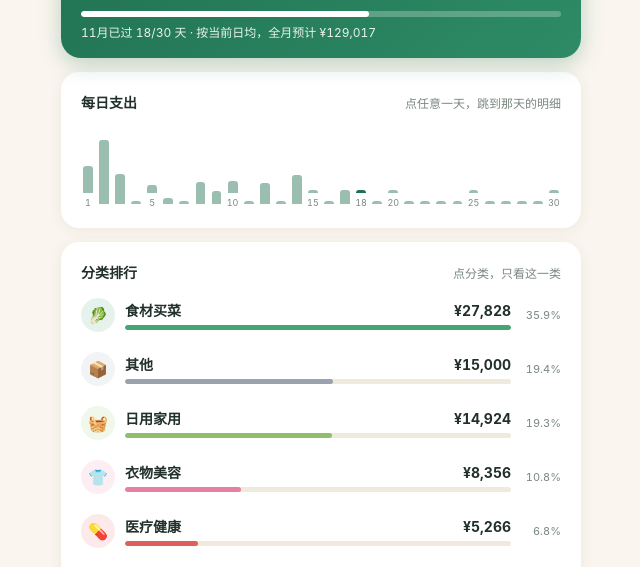
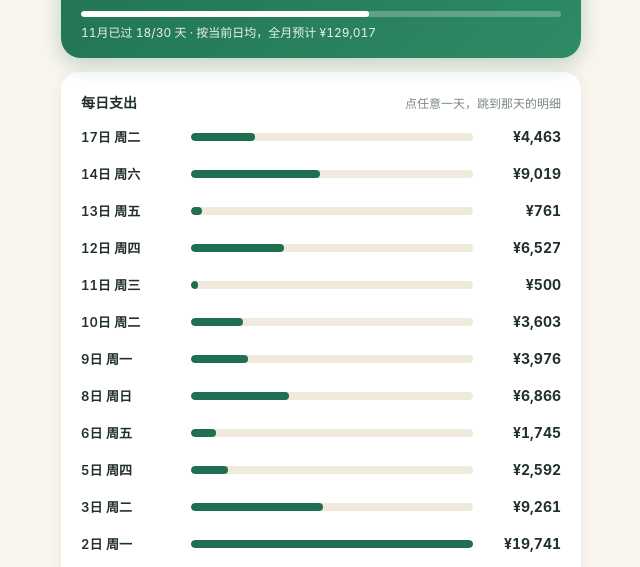
Before and after one commit to 522027002yyf-spec/notes-2026, a plain HTML site: page index.html in a window 1280 px wide. Shown: the part 228-795 px from the top of the page, without its empty margins (319-959 px from the left). Drawn offline with Linux system fonts and the light colour scheme.

Commit message:
Publish index.html (shared ledger)

```diff
--- a/index.html
+++ b/index.html
@@ -41,13 +41,15 @@
   .hero .prog .bar i{ display:block; height:100%; background:#fff; border-radius:3px; }
   .hero .prog .txt{ font-size:12px; opacity:.9; margin-top:6px; font-variant-numeric:tabular-nums; }
   .hero .cny-line{ font-size:12px; opacity:.9; margin-top:8px; font-variant-numeric:tabular-nums; position:relative; }
-  /* 趋势 */
-  .trend{ display:flex; align-items:flex-end; gap:2px; height:88px; margin-top:8px; }
-  .trend .col{ flex:1; display:flex; flex-direction:column; align-items:center; justify-content:flex-end; height:100%; min-width:0; cursor:pointer; border-radius:6px; padding-top:4px; }
-  .trend .col:active{ background:var(--press); }
-  .trend .b{ width:70%; max-width:14px; border-radius:3px 3px 0 0; background:var(--accent); opacity:.45; min-height:2px; }
-  .trend .col.today .b{ opacity:1; }
-  .trend .col .d{ font-size:9px; color:var(--muted); margin-top:4px; font-variant-numeric:tabular-nums; }
+  /* 每日支出（横向条） */
+  .drow{ display:flex; align-items:center; gap:10px; padding:9px 8px; margin:0 -8px; border-radius:10px; cursor:pointer; }
+  .drow:active{ background:var(--press); }
+  .drow .dd{ width:100px; flex:none; font-size:13px; color:var(--muted); font-variant-numeric:tabular-nums; }
+  .drow .dd b{ color:var(--ink); font-weight:600; }
+  .drow .dbar{ flex:1; height:8px; border-radius:4px; background:var(--track); overflow:hidden; }
+  .drow .dbar i{ display:block; height:100%; border-radius:4px; background:var(--accent); }
+  .drow.today .dbar i{ background:var(--accent2); }
+  .drow .damt{ min-width:78px; text-align:right; font-size:14px; font-weight:700; font-variant-numeric:tabular-nums; flex:none; }
   .trend-empty{ color:var(--muted); font-size:13px; text-align:center; padding:18px 0 8px; }
   /* 分类排行 */
   .cat-row{ display:flex; align-items:center; gap:10px; padding:10px 8px; border-radius:12px; cursor:pointer; margin:0 -8px; }
@@ -200,19 +202,19 @@ function render(){
   const cl = document.getElementById("cnyLine");
   if(cnyTotal>0){ cl.style.display="block"; cl.textContent = "另有人民币支出 " + cnyTotal.toLocaleString("ja-JP") + " 元（分开统计，不并入上面）"; } else { cl.style.display="none"; }
 
-  // 每日趋势（可点）
+  // 每日支出（横向条，可点跳明细）
   const trend = document.getElementById("trend");
-  if(total>0){
-    let html = '<div class="trend">';
-    for(let d=1; d<=dim; d++){
-      const v = perDay[d]||0;
-      const h = maxDay>0 ? Math.max(3, v/maxDay*64) : 3;
-      const isToday = isCur && d===new Date().getDate();
+  const dayNums = Object.keys(perDay).map(Number).sort((a,b)=>b-a);
+  if(total>0 && dayNums.length){
+    trend.innerHTML = dayNums.map(d => {
+      const v = perDay[d];
       const ds = viewYM+"-"+pad(d);
-      html += '<div class="col'+(isToday?' today':'')+'" data-date="'+ds+'" title="'+vm+'月'+d+'日 '+fmt(v)+'"><div class="b" style="height:'+h+'px"></div><div class="d">'+(d===1||d%5===0||isToday?d:"")+'</div></div>';
-    }
-    trend.innerHTML = html + '</div>';
-    trend.querySelectorAll(".col").forEach(c => c.addEventListener("click", () => jumpToDay(c.dataset.date)));
+      const dt = new Date(ds+"T00:00:00");
+      const isToday = ds===todayStr();
+      const label = (isToday ? "今天 " : "") + d + "日 " + WD[dt.getDay()];
+      return '<div class="drow'+(isToday?' today':'')+'" data-date="'+ds+'"><span class="dd"><b>'+label+'</b></span><span class="dbar"><i style="width:'+(v/maxDay*100).toFixed(1)+'%"></i></span><span class="damt">'+fmt(v)+'</span></div>';
+    }).join("");
+    trend.querySelectorAll(".drow").forEach(r => r.addEventListener("click", () => jumpToDay(r.dataset.date)));
   } else {
     trend.innerHTML = '<div class="trend-empty">这个月还没有支出记录</div>';
   }
```
